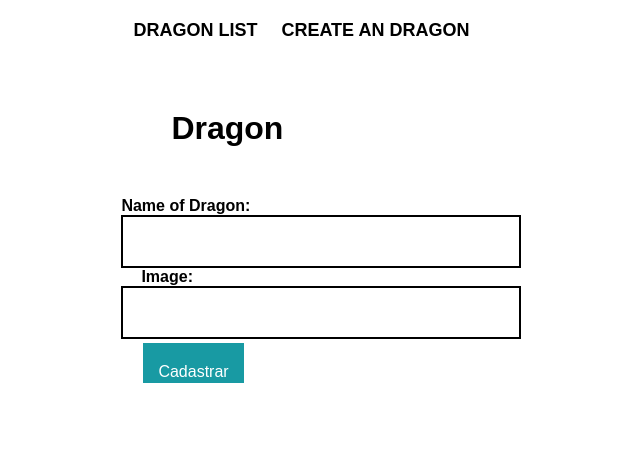
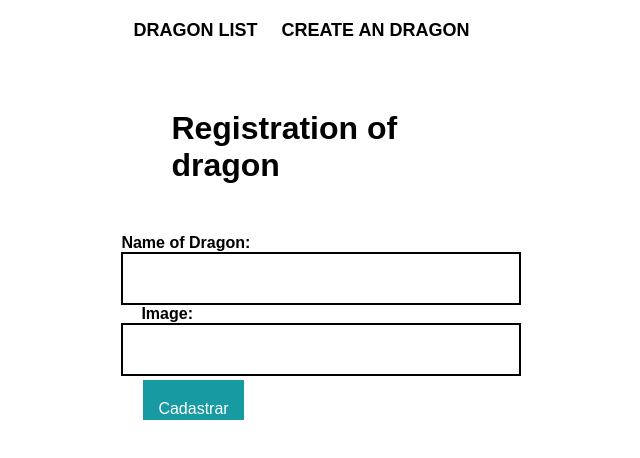
Before and after one commit to Cris-Silva-Vilas-Boas/react, a React (Create React App) app: page /api/v1/dragon in a window 1280 px wide. Shown: the top 458 px of the page, without its empty margins (13-653 px from the left). Built offline with nearby package versions, Linux system fonts and the light colour scheme; the HTML template or start-up script is replaced by a standard one.

Commit message:
Refatoração

```diff
--- /dev/null
+++ b/src/components/Message/index.js
@@ -0,0 +1,3 @@
+export default function(props){
+    <div className = "alerta">{props.name}</div>
+}
--- a/src/pages/Cadastro/cadastro.scss
+++ b/src/pages/Cadastro/cadastro.scss
@@ -1,5 +1,6 @@
 $color-black: black;
 $color_white: white;
+
 form input{
     color: $color-black;
     background-color: $color-black;
@@ -7,8 +8,8 @@ form input{
     padding:15px;
     display: block;
     width: 400px;
+}
 
-}
 
 button{
      background-color: $color-black;
@@ -19,6 +20,7 @@ button{
 
 h1{
     margin: 20px 20px 20px 0px;
+
 }
 
 div{
--- a/src/pages/Cadastro/index.js
+++ b/src/pages/Cadastro/index.js
@@ -3,7 +3,7 @@ import api from '../../services/api';
 import { useState } from 'react';
 import Button from '../../components/Button/button';
 import Header from '../../components/Header';
-export default function Cadastro(){
+export default function Registration(){
 
     const [dragon, setDragon] = useState({
         name: "",
@@ -28,7 +28,7 @@ export default function Cadastro(){
         <div>
             <Header />
             <form onSubmit={onSubmit}>
-                <h1>Dragon</h1>
+                <h1>Registration of dragon</h1>
                 <label>
                     Name of Dragon:<input name="name" required value={dragon.name} onChange={({ target }) => handleDragonInput(target)}/>
                 </label>
--- a/src/pages/Edicao/index.js
+++ b/src/pages/Edicao/index.js
@@ -44,7 +44,7 @@ return(
     <div>
         <Header />
         <form onSubmit={onSubmit}>
-            <h1>Dragon</h1>
+            <h1>Edition of Dragon</h1>
             <label>
                 Name of dragon:<input name="name" required defaultValue={olDragons.name} onChange={({ target }) => handleDragonInput(target)}/>
             </label>
```
